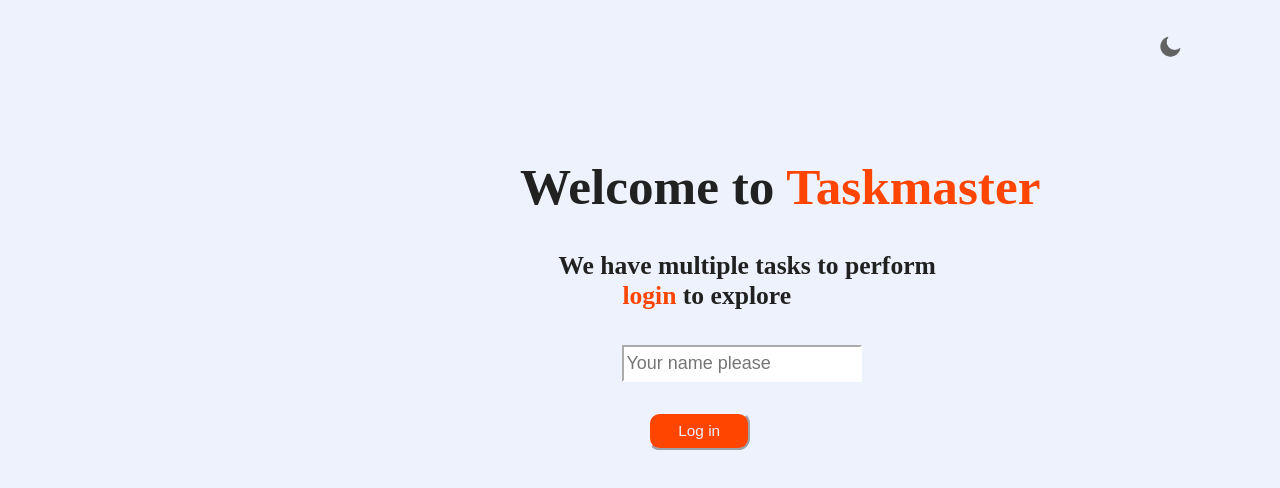
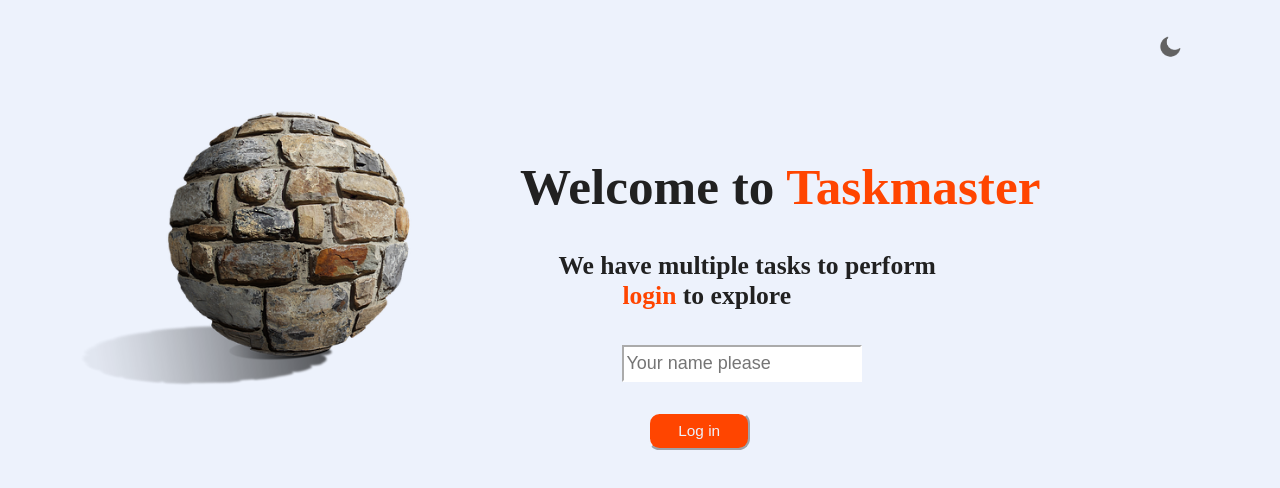
Before and after one commit to ankitsingh915/Multitasking_project, a plain HTML site: page index.html in a window 1280 px wide. Drawn offline with Linux system fonts and the light colour scheme; the site is published under a folder, as on GitHub Pages, so addresses that start at the root find nothing.

Commit message:
second commit

```diff
--- a/CSS/main.css
+++ b/CSS/main.css
@@ -27,7 +27,7 @@ body{
 
 .bac{
     background: var(--primary-color);
-    background-image: url(/Assets/sphere-stone-g58790901a_640.png);
+    background-image: url(../Assets/sphere-stone-g58790901a_640.png);
     background-repeat: no-repeat;
     background-size: contain;
 }
```
